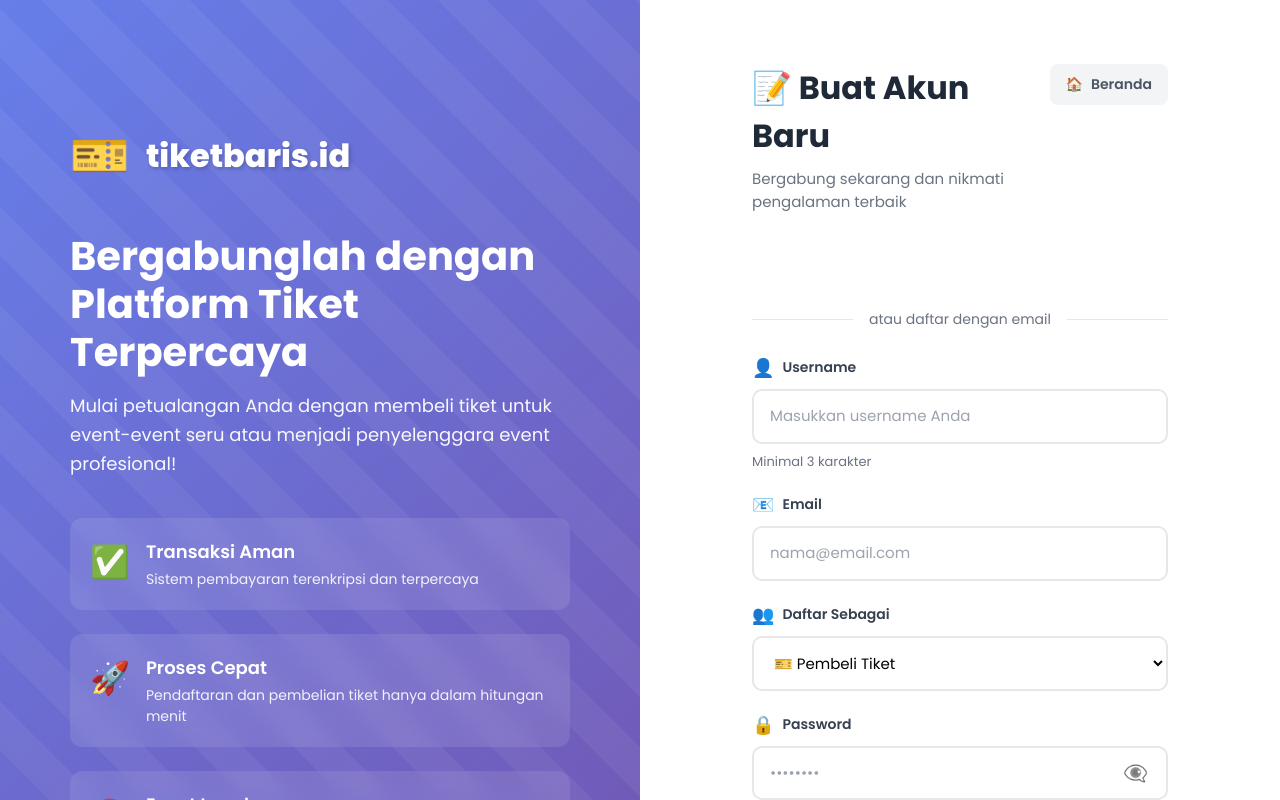
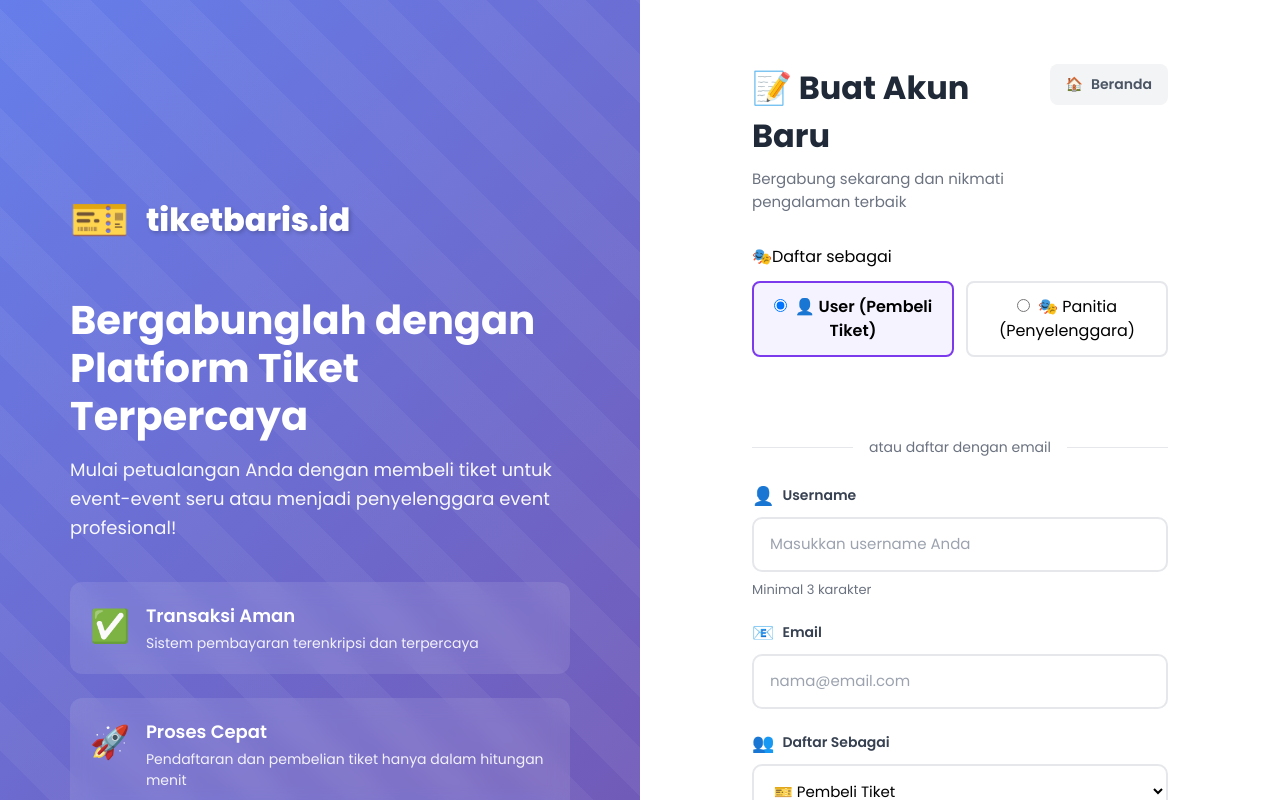
Before and after one commit to Hawsyi-CEO/tiketbaris-frontend, a React (Vite) app in the folder frontend/: page /register in a window 1280 px wide. Shown: the top 800 px of the page. Built offline with nearby package versions, Linux system fonts and the light colour scheme.

Commit message:
feat: Add role selection (user/panitia) for Google OAuth login/register

```diff
--- a/frontend/src/pages/LoginPageNew.jsx
+++ b/frontend/src/pages/LoginPageNew.jsx
@@ -10,6 +10,7 @@
   const [email, setEmail] = useState('');
   const [password, setPassword] = useState('');
   const [showPassword, setShowPassword] = useState(false);
+  const [selectedRole, setSelectedRole] = useState('user'); // Role for Google login
   const [error, setError] = useState('');
   const [loading, setLoading] = useState(false);
   const [notification, setNotification] = useState({ isOpen: false, type: 'info', title: '', message: '' });
@@ -77,7 +78,7 @@
   const handleGoogleSuccess = async (credentialResponse) => {
     try {
       setLoading(true);
-      const response = await authService.googleAuth(credentialResponse.credential);
+      const response = await authService.googleAuth(credentialResponse.credential, selectedRole);
 
       localStorage.setItem('token', response.data.token);
       localStorage.setItem('user', JSON.stringify(response.data.user));
@@ -280,6 +281,58 @@
               <span>atau login dengan</span>
             </div>
 
+            {/* Role Selection for Google Login */}
+            <div className="form-group">
+              <label className="form-label">
+                <span className="form-label-icon">🎭</span>
+                Login sebagai
+              </label>
+              <div style={{ display: 'flex', gap: '12px' }}>
+                <label style={{
+                  flex: 1,
+                  padding: '12px',
+                  border: selectedRole === 'user' ? '2px solid #7C3AED' : '2px solid #E5E7EB',
+                  borderRadius: '8px',
+                  cursor: 'pointer',
+                  transition: 'all 0.3s',
+                  background: selectedRole === 'user' ? '#F5F3FF' : 'white'
+                }}>
+                  <input
+                    type="radio"
+                    name="role"
+                    value="user"
+                    checked={selectedRole === 'user'}
+                    onChange={(e) => setSelectedRole(e.target.value)}
+                    style={{ marginRight: '8px' }}
+                  />
+                  <span style={{ fontWeight: selectedRole === 'user' ? '600' : '400' }}>
+                    👤 User (Pembeli)
+                  </span>
+                </label>
+                <label style={{
+                  flex: 1,
+                  padding: '12px',
+                  border: selectedRole === 'panitia' ? '2px solid #7C3AED' : '2px solid #E5E7EB',
+                  borderRadius: '8px',
+                  cursor: 'pointer',
+                  transition: 'all 0.3s',
+                  background: selectedRole === 'panitia' ? '#F5F3FF' : 'white'
+                }}>
+                  <input
+                    type="radio"
+                    name="role"
+                    value="panitia"
+                    checked={selectedRole === 'panitia'}
+                    onChange={(e) => setSelectedRole(e.target.value)}
+                    style={{ marginRight: '8px' }}
+                  />
+                  <span style={{ fontWeight: selectedRole === 'panitia' ? '600' : '400' }}>
+                    🎭 Panitia
+                  </span>
+                </label>
+              </div>
+            </div>
+
             {/* Google Login */}
             <div className="register-google">
               <GoogleLogin
--- a/frontend/src/pages/RegisterPageNew.jsx
+++ b/frontend/src/pages/RegisterPageNew.jsx
@@ -149,8 +149,8 @@
     try {
       setLoading(true);
 
-      // Send credential to backend for verification
-      const response = await authService.googleAuth(credentialResponse.credential);
+      // Send credential to backend for verification with selected role
+      const response = await authService.googleAuth(credentialResponse.credential, formData.role);
 
       // Store token
       localStorage.setItem('token', response.data.token);
@@ -285,6 +285,60 @@
                 <span className="register-error-text">{error}</span>
               </div>
             )}
+
+            {/* Role Selection for Google */}
+            <div className="form-group">
+              <label className="form-label" style={{ marginBottom: '12px', display: 'block' }}>
+                <span className="form-label-icon">🎭</span>
+                Daftar sebagai
+              </label>
+              <div style={{ display: 'flex', gap: '12px', marginBottom: '16px' }}>
+                <label style={{
+                  flex: 1,
+                  padding: '12px',
+                  border: formData.role === 'user' ? '2px solid #7C3AED' : '2px solid #E5E7EB',
+                  borderRadius: '8px',
+                  cursor: 'pointer',
+                  transition: 'all 0.3s',
+                  background: formData.role === 'user' ? '#F5F3FF' : 'white',
+                  textAlign: 'center'
+                }}>
+                  <input
+                    type="radio"
+                    name="role"
+                    value="user"
+                    checked={formData.role === 'user'}
+                    onChange={handleChange}
+                    style={{ marginRight: '8px' }}
+                  />
+                  <span style={{ fontWeight: formData.role === 'user' ? '600' : '400' }}>
+                    👤 User (Pembeli Tiket)
+                  </span>
+                </label>
+                <label style={{
+                  flex: 1,
+                  padding: '12px',
+                  border: formData.role === 'panitia' ? '2px solid #7C3AED' : '2px solid #E5E7EB',
+                  borderRadius: '8px',
+                  cursor: 'pointer',
+                  transition: 'all 0.3s',
+                  background: formData.role === 'panitia' ? '#F5F3FF' : 'white',
+                  textAlign: 'center'
+                }}>
+                  <input
+                    type="radio"
+                    name="role"
+                    value="panitia"
+                    checked={formData.role === 'panitia'}
+                    onChange={handleChange}
+                    style={{ marginRight: '8px' }}
+                  />
+                  <span style={{ fontWeight: formData.role === 'panitia' ? '600' : '400' }}>
+                    🎭 Panitia (Penyelenggara)
+                  </span>
+                </label>
+              </div>
+            </div>
 
             {/* Google Sign Up */}
             <div className="register-google-section">
--- a/frontend/src/services/apiServices.js
+++ b/frontend/src/services/apiServices.js
@@ -2,7 +2,7 @@
 
 export const authService = {
   register: (data) => api.post('/auth/register', data),
-  googleAuth: (credential) => api.post('/auth/google', { credential }),
+  googleAuth: (credential, role = 'user') => api.post('/auth/google', { credential, role }),
   login: (email, password) => api.post('/auth/login', { email, password }),
   verifyToken: () => api.get('/auth/verify'),
   logout: () => {
```
Also changed, not shown: 2 other files (tests, documents, lock files or other folders).
